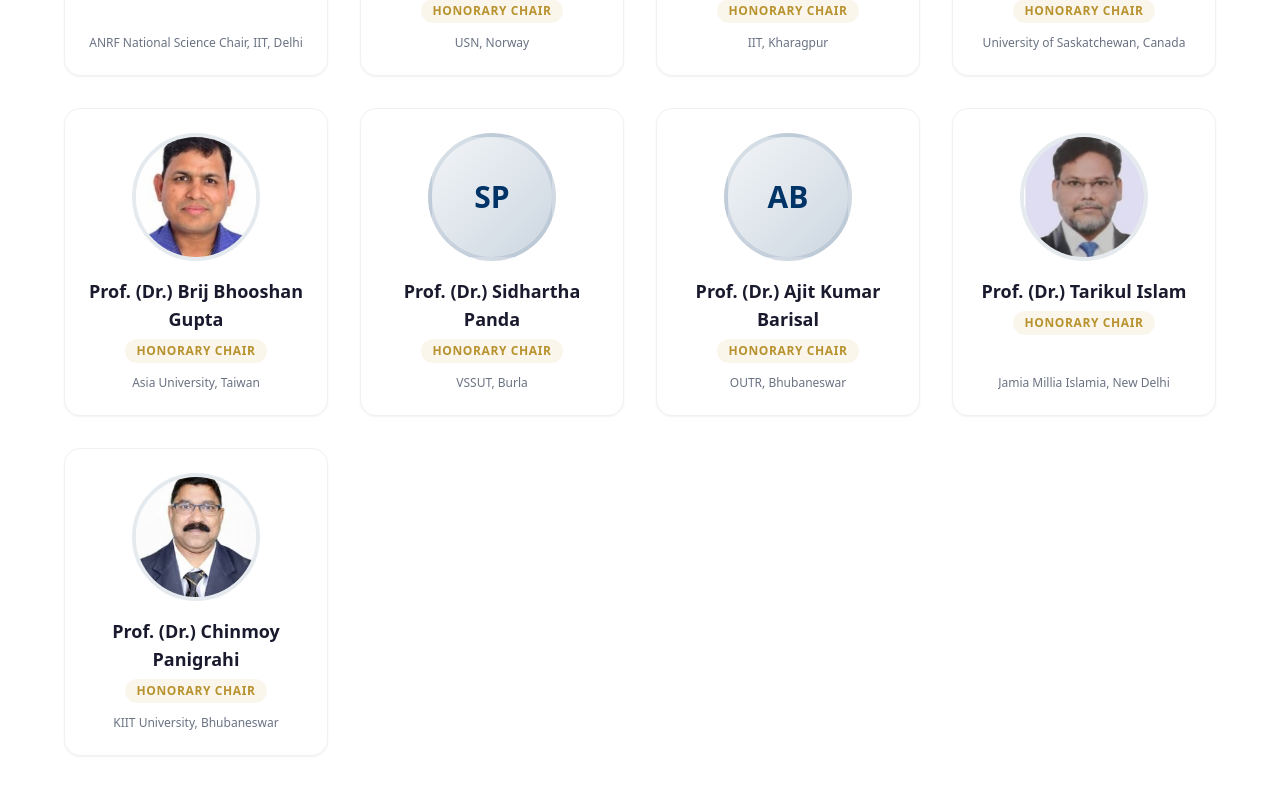
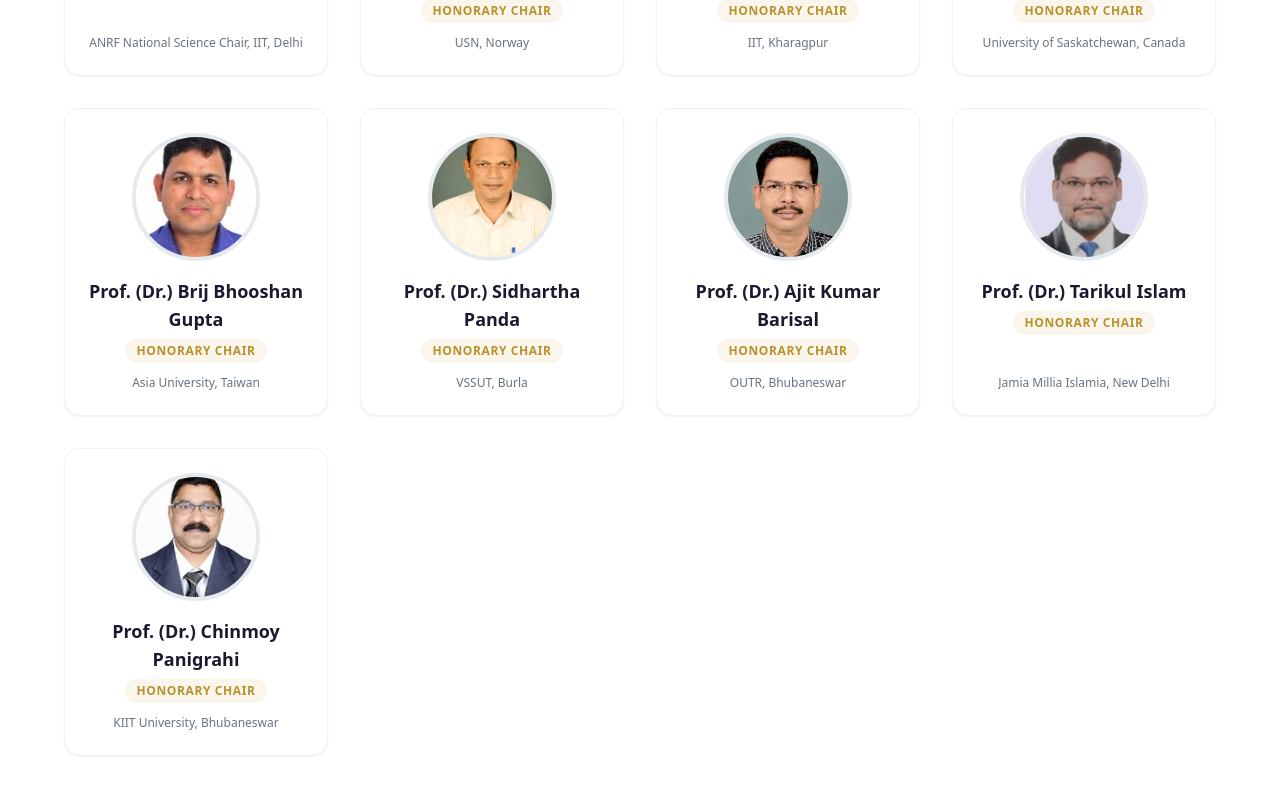
Before and after one commit to Sharan986/ieee-aju, a Next.js app: page /committee in a window 1280 px wide. Shown: the part 2840-3640 px from the top of the page. Built offline with nearby package versions, Linux system fonts and the light colour scheme.

Commit message:
Update profile pictures for Prof. Sidhartha Panda and Prof. Ajit Kumar Barisal

```diff
--- a/app/committee/page.tsx
+++ b/app/committee/page.tsx
@@ -130,11 +130,13 @@ const honoraryChairs: CommitteeMember[] = [
     name: "Prof. (Dr.) Sidhartha Panda",
     role: "Honorary Chair",
     affiliation: "VSSUT, Burla",
+    image: "/committee/sidhartha_panda.png",
   },
   {
     name: "Prof. (Dr.) Ajit Kumar Barisal",
     role: "Honorary Chair",
     affiliation: "OUTR, Bhubaneswar",
+    image: "/committee/ajit_kumar_barisal.png",
   },
   {
     name: "Prof. (Dr.) Tarikul Islam",
```
Also changed, not shown: public/committee/ajit_kumar_barisal.png (added), public/committee/sidhartha_panda.png (added).
